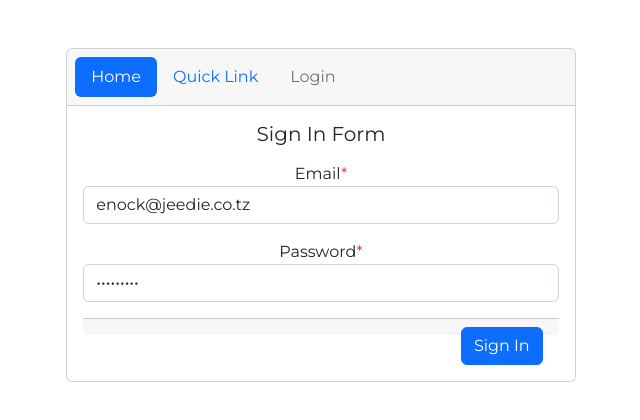
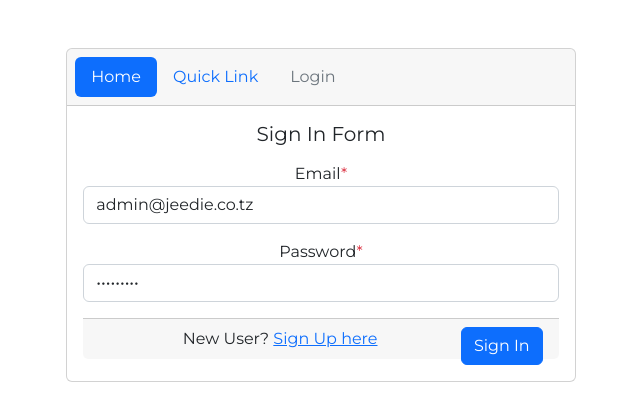
Before and after one commit to Enowizzy/react-app, a React (Create React App) app: page /user/login in a window 1280 px wide. Shown: the top 420 px of the page, without its empty margins (319-959 px from the left). Built offline with nearby package versions, Linux system fonts and the light colour scheme.

Commit message:
fix everything about admin

```diff
--- a/data/db.json
+++ b/data/db.json
@@ -38,48 +38,20 @@
     {
       "first_name": "JEEDIEx",
       "last_name": "JIDEx",
-      "phone": "255625460123",
-      "email": "enock@jeedie.co.tz",
-      "password": "J33diem24",
-      "role": "",
+      "phone": "255625460124",
+      "email": "jeediex@jeedie.co.tz",
+      "password": "J33diem23",
+      "role": "teacher",
       "id": 2
     },
     {
       "first_name": "JEEDIEx",
       "last_name": "JIDEx",
-      "phone": "255625460123",
-      "email": "enock@jeedie.co.tz",
-      "password": "J33diem25",
-      "admin": "admin",
-      "teacher": "teacher",
-      "student": "student",
-      "id": 3
-    },
-    {
-      "first_name": "JEEDIEx",
-      "last_name": "JIDEx",
-      "phone": "255625460123",
-      "email": "enock@jeedie.co.tz",
-      "password": "J33diem26",
-      "id": 4
-    },
-    {
-      "first_name": "JEEDIEx",
-      "last_name": "JIDEx",
-      "phone": "255625460123",
-      "email": "jide@jeedie.co.tz",
-      "password": "J33diem23",
-      "role": "",
-      "id": 5
-    },
-    {
-      "first_name": "JEEDIEx",
-      "last_name": "JIDEx",
-      "phone": "255625460127",
+      "phone": "255625460125",
       "email": "jidex@jeedie.co.tz",
       "password": "J33diem23",
-      "role": "",
-      "id": 6
+      "role": "student",
+      "id": 3
     }
   ]
 }
--- a/src/user/components/auth/login.js
+++ b/src/user/components/auth/login.js
@@ -5,7 +5,7 @@ import { Link, useNavigate } from "react-router-dom";
 import { toast } from 'react-toastify';
 
 const Login = () => {
-    const [email, emailChange] = useState('enock@jeedie.co.tz');
+    const [email, emailChange] = useState('admin@jeedie.co.tz');
     const [password, passwordChange] = useState('J33diem23');
     const navigate = useNavigate();
 
@@ -15,19 +15,19 @@ const Login = () => {
         e.preventDefault();
         _validator();
         // if (_validate$) {
-            fetch("http://localhost:8000/users?email="+email+"&password="+password).then(res => {
+        fetch("http://localhost:8000/users?email=" + email + "&password=" + password).then(res => {
             if (!res.ok) {
                 toast.error('Login Failed');
             }
             return res.json();
         }).then((res) => {
-                if (res.length>0) {
-                    let user_obj=res[0];
+            if (res.length > 0) {
+                let user_obj = res[0];
                 localStorage.setItem('email', email);
                 localStorage.setItem('role', user_obj.role);
-                    toast.success('User Logged In Successfully');
+                toast.success('Logged In Successfully');
                 navigate('/');
-                }else{
+            } else {
                 toast.error('Login Failed');
             }
         });
@@ -89,6 +89,7 @@ const Login = () => {
                             </div>
                         </div>
                         <div class="card-footer mt-3">
+                            <span>New User? <Link to='/user/register'>Sign Up here</Link></span>
                             <button type="submit" class="btn btn-primary float-end">Sign In</button>
                         </div>
                     </form>
--- a/src/user/components/auth/register.js
+++ b/src/user/components/auth/register.js
@@ -13,6 +13,11 @@ const Register = () => {
     const [role, roleChange] = useState('');
     const navigate = useNavigate();
 
+    const roles = [
+        { "id": "admin" },
+        { "id": "student" },
+        { "id": "teacher" }
+    ];
     let _validate$ = false;
 
     const register = (e) => {
@@ -112,16 +117,17 @@ const Register = () => {
                             <div class="col mt-4">
                                 <div class="input-group mb-3">
                                     <label class="input-group-text" for="inputGroupSelect01">Roles</label>
-                                    <select class="form-select" id="inputGroupSelect01">
+                                    <select value={role} onChange={e => roleChange(e.target.value)} class="form-select" id="inputGroupSelect01">
                                         <option selected>Select role</option>
-                                        <option value="3" onChange={e => roleChange(e.target.value)}>student</option>
-                                        <option value="2" onChange={e => roleChange(e.target.value)}>teacher</option>
-                                        <option value="1" onChange={e => roleChange(e.target.value)}>admin</option>
+                                        {roles && roles.map((role) => (
+                                            <option value={role.id} key={role.id}>{role.id}</option>
+                                        ))}
                                     </select>
                                 </div>
                             </div>
                         </div>
                         <div class="card-footer mt-3">
+                            <span>Already registered? <Link to='/user/login'>Sign In here</Link></span>
                             <button type="submit" class="btn btn-primary float-end">Sign Up</button>
                         </div>
                     </form>
--- a/src/user/components/navbar/Navbar.js
+++ b/src/user/components/navbar/Navbar.js
@@ -37,7 +37,7 @@ const Navbar = () => {
   const logout = () => {
     localStorage.removeItem('role')
     localStorage.removeItem('email')
-    toast.success('User Logged Out Successfully');
+    toast.success('Logged Out Successfully');
     navigate('/');
   };
   return (
```
Lines whose indentation alone changed are shown as unchanged.
